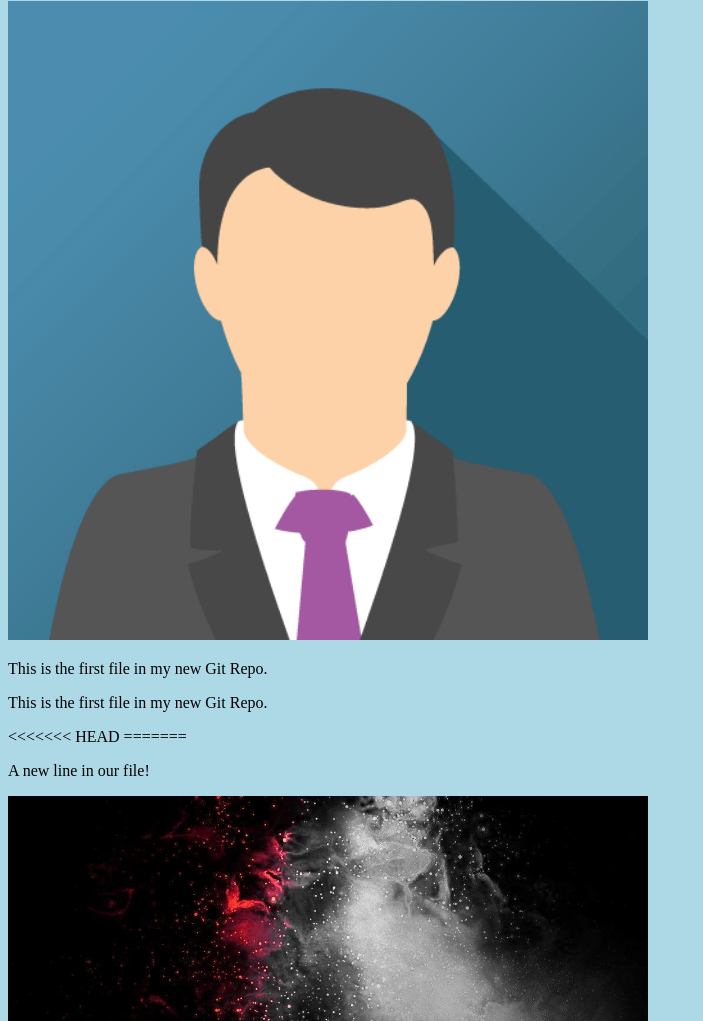
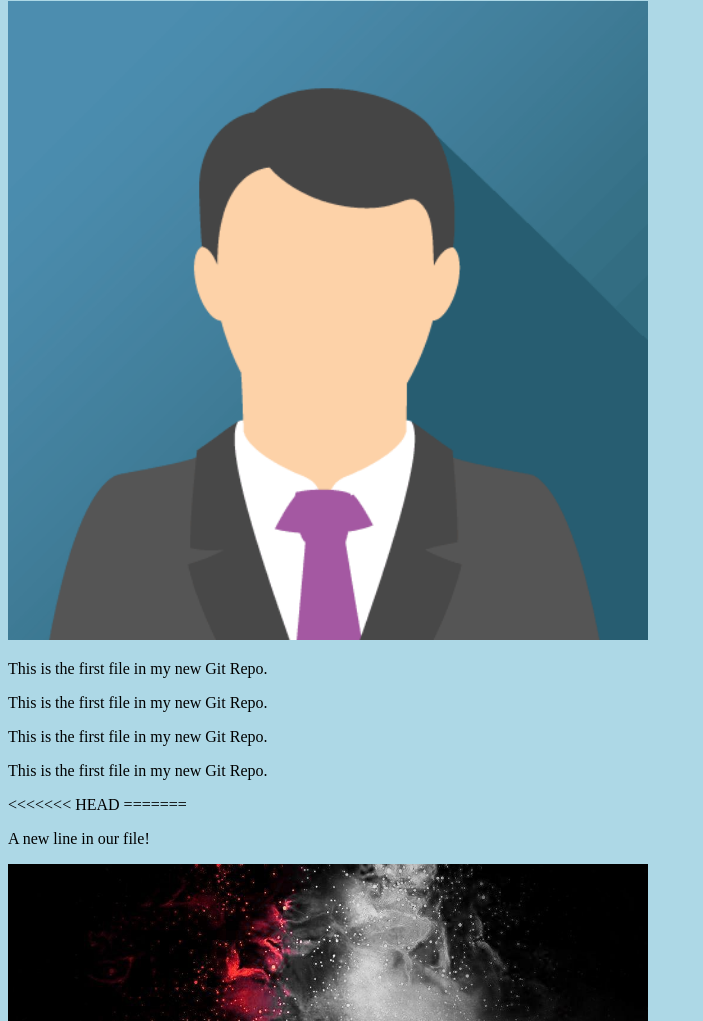
Before and after one commit to EssyG10/fabTest, a plain HTML site: page index.html in a window 1280 px wide. Shown: the part 79-1100 px from the top of the page, without its empty margins (0-703 px from the left). Drawn offline with Linux system fonts and the light colour scheme.

Commit message:
Update index.html
update

```diff
--- a/index.html
+++ b/index.html
@@ -12,6 +12,8 @@
 
 <p>This is the first file in my new Git Repo.</p>
 <p>This is the first file in my new Git Repo.</p>
+    <p>This is the first file in my new Git Repo.</p>
+<p>This is the first file in my new Git Repo.</p>
 <<<<<<< HEAD
 =======
 <p>A new line in our file!</p>
```
